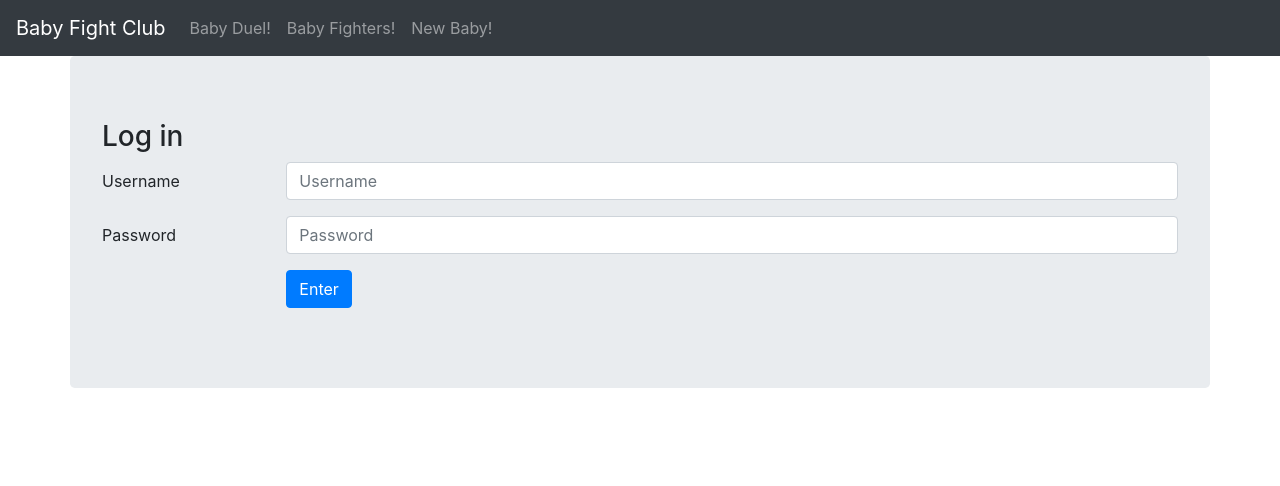
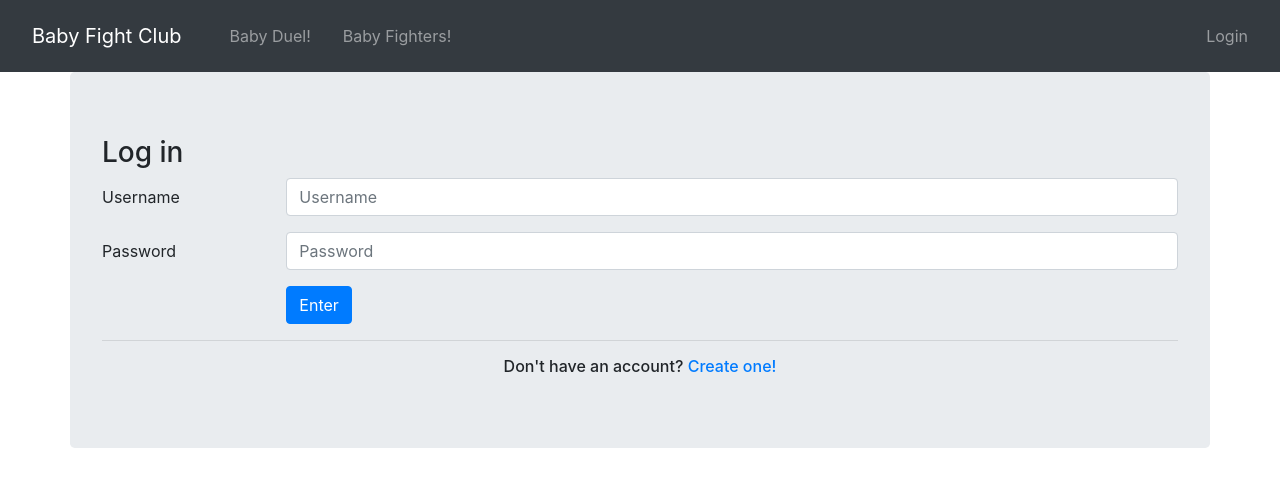
Before and after one commit to rubyszk/bfc, a React (Create React App) app: page /log-in in a window 1280 px wide. Shown: the top 486 px of the page. Built offline with nearby package versions, Linux system fonts and the light colour scheme; no server answers.

Commit message:
2nd code clean up. soft login and user restrictions now working

```diff
--- a/src/App.js
+++ b/src/App.js
@@ -12,6 +12,7 @@ import UserSignUp from './components/UserSignUp.js';
 import LogInPage from './components/LogInPage.js'
 import EditForm from './components/Edit.js'
 import UserPage from './components/UserPage.js'
+import NavigationBar from './components/NavigationBar';
 
 let baseURL = 'https://bfc-backend-api.herokuapp.com';
 
@@ -25,7 +26,8 @@ class App extends React.Component {
         baby1: {},
         baby2: {}
       },
-      currentUser: {}
+      currentUser: null,
+      userBabies: []
     };
 
     this.getBabies = this.getBabies.bind(this);
@@ -37,6 +39,7 @@ class App extends React.Component {
     this.updateScores = this.updateScores.bind(this);
     this.createUser = this.createUser.bind(this);
     this.loginUser = this.loginUser.bind(this);
+    this.logoutUser = this.logoutUser.bind(this);
   }
 
   // add new baby
@@ -60,13 +63,20 @@ class App extends React.Component {
     })
   }
 
+  // Log out User
+  logoutUser(user) {
+    this.setState({
+      currentUser: null
+    })
+  }
+
   componentDidMount() {
     this.getBabies();
     this.getTwoRandomBabies();
     // this.deleteBaby();
   }
 
-  async deleteBaby(){
+  async deleteBaby() {
     const response = await axios.delete(`${baseURL}/babies/5d5ca9dbb7f31a0017c9360e`);
     const data = response.data.deletedBaby;
     console.log(data);
@@ -100,8 +110,7 @@ class App extends React.Component {
       _id: baby1._id
     }
     // make some conditions to make sure baby1 is not equal to baby2
-    while(baby2._id === baby1._id)
-    {
+    while (baby2._id === baby1._id) {
       secondResponse = await axios(`${baseURL}/babies/random`);
       baby2 = secondResponse.data.foundBabies;
     }
@@ -115,7 +124,7 @@ class App extends React.Component {
     console.log(this.state.duelBabies);
   }
 
-  async updateScores(winBaby, lossBaby){
+  async updateScores(winBaby, lossBaby) {
     let updatedWinBaby = winBaby;
     updatedWinBaby.wins = winBaby.wins + 1;
 
@@ -126,7 +135,7 @@ class App extends React.Component {
 
     await axios.put(`${baseURL}/babies/${lossBaby._id}`, updatedLossBaby);
 
-    if(this.state.duelBabies.baby1._id === winBaby._id){
+    if (this.state.duelBabies.baby1._id === winBaby._id) {
       console.log('hello')
       this.setState({
         duelBabies: {
@@ -154,15 +163,14 @@ class App extends React.Component {
       _id: winBaby._id
     }
 
-    while(newDuelBaby._id === winBaby._id || newDuelBaby._id === lossBaby._id)
-    {
+    while (newDuelBaby._id === winBaby._id || newDuelBaby._id === lossBaby._id) {
       response = await axios(`${baseURL}/babies/random`);
       newDuelBaby = response.data.foundBabies;
     }
 
     console.log(newDuelBaby);
 
-    if(this.state.duelBabies.baby1._id === lossBaby._id){
+    if (this.state.duelBabies.baby1._id === lossBaby._id) {
       console.log('hello')
       this.setState({
         duelBabies: {
@@ -195,39 +203,40 @@ class App extends React.Component {
   render() {
     return (
       <Router>
-        <div>
-          <Route path='/' exact component={LandingPage} />
+      <div>
+          <NavigationBar currentUser={this.state.currentUser} logoutUser={this.logoutUser}/>
+          <Route path='/' exact render={() => <LandingPage currentUser={this.state.currentUser}/>} />
           <Route
             path='/babies/duel'
-            render={() => <ComparisonPage duelBabies={this.state.duelBabies} changeDuelBaby={this.changeDuelBaby} currentUser={this.state.currentUser}/>}
+            render={() => <ComparisonPage duelBabies={this.state.duelBabies} changeDuelBaby={this.changeDuelBaby} currentUser={this.state.currentUser} />}
           />
           <Route
             path='/babies/show'
-            render={() => <Show currentBaby={this.state.currentBaby} getSpecificBaby={this.getSpecificBaby} currentUser={this.state.currentUser}/>}
+            render={() => <Show currentBaby={this.state.currentBaby} getSpecificBaby={this.getSpecificBaby} currentUser={this.state.currentUser} />}
           />
           <Route
             path='/babies/new'
-            render={() => <NewBaby addBaby={this.addBaby} baseURL={baseURL} currentUser={this.state.currentUser}/>}
+            render={() => <NewBaby addBaby={this.addBaby} baseURL={baseURL} currentUser={this.state.currentUser} />}
           />
           <Route
             path='/babies/all'
-            render={() => <Index babies={this.state.babies} getSpecificBaby={this.getSpecificBaby} currentUser={this.state.currentUser}/>}
+            render={() => <Index babies={this.state.babies} getSpecificBaby={this.getSpecificBaby} currentUser={this.state.currentUser} />}
           />
           <Route
             path='/new-user'
-            render={() => <UserSignUp createUser={this.createUser} baseURL={baseURL} currentUser={this.state.currentUser}/>}
+            render={() => <UserSignUp createUser={this.createUser} baseURL={baseURL} currentUser={this.state.currentUser} />}
           />
           <Route
-          path='/log-in'
-          render={() => <LogInPage loginUser={this.loginUser} baseURL={baseURL} currentUser={this.state.currentUser}/>}
+            path='/log-in'
+            render={() => <LogInPage loginUser={this.loginUser} baseURL={baseURL} currentUser={this.state.currentUser} />}
           />
           <Route
-          path='/edit'
-          render={() => <EditForm currentBaby={this.state.currentBaby} baseURL={baseURL} getSpecificBaby={this.getSpecificBaby} handleEditChange={this.handleEditChange} currentUser={this.state.currentUser}/>}
+            path='/edit'
+            render={() => <EditForm currentBaby={this.state.currentBaby} baseURL={baseURL} getSpecificBaby={this.getSpecificBaby} handleEditChange={this.handleEditChange} currentUser={this.state.currentUser} />}
           />
           <Route
-          path='/user'
-          render={() => <UserPage babies={this.state.babies} />}
+            path='/user'
+            render={() => <UserPage babies={this.state.babies} currentUser={this.state.currentUser} />}
           />
         </div>
       </Router>
--- a/src/components/ComparisonPage.js
+++ b/src/components/ComparisonPage.js
@@ -1,5 +1,4 @@
 import React, {Component} from 'react'
-import NavigationBar from './NavigationBar';
 
 class ComparisonPage extends Component {
     constructor(props){
@@ -19,7 +18,6 @@ class ComparisonPage extends Component {
     render() {
         return (
             <div>
-                <NavigationBar/>
                 <div className='container jumbotron'>
                     <div className="row">
                         <div className="col-5">
--- a/src/components/Edit.js
+++ b/src/components/Edit.js
@@ -1,9 +1,6 @@
 import React from 'react';
 import axios from 'axios';
 import { Form, Row, Col, Button } from 'react-bootstrap';
-
-import NavigationBar from './NavigationBar';
-
 class EditForm extends React.Component {
   constructor(props) {
     super(props);
@@ -41,7 +38,6 @@ class EditForm extends React.Component {
   render() {
     return (
       <form onSubmit={this.handleSubmit}>
-        <NavigationBar />
         <div className='jumbotron container'>
           <h3>Edit Baby</h3>
           <Form onSubmit={this.handleSubmit}>
--- a/src/components/Index.js
+++ b/src/components/Index.js
@@ -1,7 +1,6 @@
 // import axios from 'axios';
 import React from 'react';
 import { Redirect } from 'react-router-dom'
-import NavigationBar from './NavigationBar';
 class Index extends React.Component {
   constructor(props) {
     super(props);
@@ -30,7 +29,6 @@ class Index extends React.Component {
     return (
       <div>
         {this.renderRedirect()}
-        <NavigationBar />
         <div className='container jumbotron'>
           <div className='index row justify-content-center'>
             {this.props.babies
--- a/src/components/LandingPage.js
+++ b/src/components/LandingPage.js
@@ -1,13 +1,19 @@
 import React, { Component } from 'react';
-import NavigationBar from './NavigationBar.js'
+import { BrowserRouter as Router, Route, Link } from 'react-router-dom';
+import { Redirect } from 'react-router-dom';
 import './LandingPage.css'
 
 class LandingPage extends Component {
+  renderRedirect = () => {
+    if (this.props.currentUser !== null) {
+      return <Redirect to='/user' />;
+    }
+  };
   render() {
     // console.log(this.props);
     return (
       <div className='landing'>
-        <NavigationBar />
+      {this.renderRedirect()}
         <div className="d-flex align-items-center">
           <div className='jumbotron container'>
             <div className='main d-flex justify-content-center'>
@@ -15,9 +21,9 @@ class LandingPage extends Component {
             </div>
 
             <div className='d-flex justify-content-around'>
-              <a href='/babies/duel'><button type="button" class="btn btn-primary">Enter</button></a>
-              <a href='/log-in'><button type="button" class="btn btn-primary">Log In</button></a>
-              <a href='/new-user'><button type="button" class="btn btn-primary">Register</button></a>
+              <Link to='/babies/duel'><button type="button" class="btn btn-primary">Enter</button></Link>
+              <Link to='/log-in'><button type="button" class="btn btn-primary">Log In</button></Link>
+              <Link to='/new-user'><button type="button" class="btn btn-primary">Register</button></Link>
             </div>
           </div>
         </div>
--- a/src/components/LogInPage.js
+++ b/src/components/LogInPage.js
@@ -2,7 +2,7 @@ import React, { Component } from 'react';
 import {Redirect} from 'react-router-dom';
 import axios from 'axios';
 import { Form, Row, Col, Button } from 'react-bootstrap';
-import NavigationBar from './NavigationBar';
+import { BrowserRouter as Router, Route, Link } from 'react-router-dom';
 
 class LogInPage extends React.Component {
   constructor(props) {
@@ -55,8 +55,8 @@ class LogInPage extends React.Component {
 
 
   renderRedirect = () => {
-      if (this.state.toUserPage) {
-          return <Redirect to='/babies/duel' />
+      if (this.state.toUserPage || this.props.currentUser !== null) {
+          return <Redirect to='/user' />
       }
   }
 
@@ -74,7 +74,6 @@ class LogInPage extends React.Component {
     return (
       <div>
         {this.renderRedirect()}
-        <NavigationBar/>
         {this.hasError()}
             <div className="jumbotron container">
                 <h3> Log in </h3>
@@ -103,6 +102,10 @@ class LogInPage extends React.Component {
                     </Col>
                 </Form.Group>
               </Form>
+              <hr/>
+              <div className="d-flex justify-content-center">
+                <h6>Don't have an account? <Link to="/new-user">Create one!</Link></h6>
+              </div>
             </div>
         </div>
 
--- a/src/components/NavigationBar.js
+++ b/src/components/NavigationBar.js
@@ -2,20 +2,31 @@ import React from 'react';
 import {Navbar, Nav} from 'react-bootstrap';
 import { BrowserRouter as Router, Route, Link } from 'react-router-dom';
 
-class NavigationBar extends React.Component {
-    render() {
+class NavigationBar extends React.Component {render() {
         return (
-            <Navbar bg="dark" variant="dark" expand="lg">
-            <Navbar.Brand href="/">Baby Fight Club</Navbar.Brand>
-            <Navbar.Toggle aria-controls="basic-navbar-nav" />
-            <Navbar.Collapse id="basic-navbar-nav">
+            <Navbar collapseOnSelect expand="lg" bg="dark" variant="dark">
+            <Nav.Link href="#"><Link to="/" className="navbar-brand" data-toggle="collapse" data-target="#navbar" ui-sref="home">Baby Fight Club</Link></Nav.Link>
+            <Navbar.Toggle aria-controls="responsive-navbar-nav" />
+            <Navbar.Collapse id="responsive-navbar-nav">
                 <Nav className="mr-auto">
-                <Link to="/babies/duel" className="nav-link">Baby Duel!</Link>
-                <Link to="/babies/all" className="nav-link">Baby Fighters!</Link>
+                <Nav.Link href="#"><Link to="/babies/duel" className="nav-link">Baby Duel!</Link></Nav.Link>
+                <Nav.Link href="#"><Link to="/babies/all" className="nav-link">Baby Fighters!</Link></Nav.Link>
                 {
-                    this.props.currentUser !== {} ? <Link to="/babies/new" className="nav-link">New Baby!</Link> : null
+                    this.props.currentUser !== null ? <Nav.Link href="#"><Link to="/babies/new" className="nav-link">New Baby!</Link></Nav.Link> : null
                 }
                 </Nav>
+                {
+                    this.props.currentUser !== null ?
+                    (<Nav>
+                        <Nav.Link href="#"><Link to="#" className="nav-link">Settings</Link></Nav.Link>
+                        <Nav.Link href="#"><Link to="#" className="nav-link" onClick={() => this.props.logoutUser(this.props.currentUser)}>Log Out</Link></Nav.Link>
+                      </Nav>) :
+                      (
+                          <Nav>
+                            <Nav.Link href="#"><Link to="/log-in" className="nav-link">Login</Link></Nav.Link>
+                          </Nav>
+                      )
+                }
             </Navbar.Collapse>
             </Navbar>
         )
--- a/src/components/NewBaby.js
+++ b/src/components/NewBaby.js
@@ -2,10 +2,6 @@ import React from 'react';
 import axios from 'axios';
 import { Form, Row, Col, Button } from 'react-bootstrap';
 import {Redirect} from 'react-router-dom';
-
-
-import NavigationBar from './NavigationBar';
-
 class NewBaby extends React.Component {
     constructor(props) {
         super(props);
@@ -60,7 +56,9 @@ class NewBaby extends React.Component {
 
     renderRedirect = () => {
         if (this.state.toIndexPage) {
-            return <Redirect to='/babies/all' />
+            return <Redirect to='/user' />
+        } else if (this.props.currentUser === null) {
+            return <Redirect to='/' />
         }
     }
 
@@ -68,7 +66,6 @@ class NewBaby extends React.Component {
         return (
             <div>
             {this.renderRedirect()}
-            <NavigationBar/>
             <div className="jumbotron container">
                 <h3>Add a New Baby</h3>
                 <Form onSubmit={this.handleSubmit}>
@@ -84,7 +81,7 @@ class NewBaby extends React.Component {
 
                     <Form.Group as={Row}>
                         <Form.Label column sm={2}>
-                            Age
+                            Age (in months)
                     </Form.Label>
                         <Col sm={10}>
                             <Form.Control type="number" id="age" name="age" value={this.state.age} onChange={this.handleChange} />
@@ -102,6 +99,7 @@ class NewBaby extends React.Component {
                                     value="Featherweight"
                                     name="weight"
                                     id="formHorizontalRadios1"
+                                    defaultChecked
                                     onChange={this.handleChange}
                                 />
                                 <Form.Check
--- a/src/components/Show.js
+++ b/src/components/Show.js
@@ -1,5 +1,4 @@
 import React from 'react';
-import NavigationBar from './NavigationBar';
 import { Redirect } from 'react-router-dom';
 import { BrowserRouter as Link } from 'react-router-dom';
 import ShowAllPage from './Index';
@@ -8,7 +7,8 @@ class Show extends React.Component {
   constructor(props) {
     super(props);
     this.state = {
-      toEditPage: false
+      toEditPage: false,
+      toShowAllPage: false
     };
     this.renderRedirect = this.renderRedirect.bind(this);
   }
@@ -21,9 +21,17 @@ class Show extends React.Component {
     this.props.getSpecificBaby(id);
   }
 
+  goToShowAllPage() {
+    this.setState({
+      toShowAllPage: true
+    });
+  }
+
   renderRedirect = () => {
     if (this.state.toEditPage) {
       return <Redirect to='/edit' />;
+    } else if (this.state.toShowAllPage) {
+      return <Redirect to='/babies/all' />;
     }
   };
 
@@ -31,7 +39,6 @@ class Show extends React.Component {
     return (
       <div>
         {this.renderRedirect()}
-        <NavigationBar />
         <div className='container jumbotron'>
           <div className='show'>
             <div className='square-image-container mx-auto'>
@@ -47,8 +54,12 @@ class Show extends React.Component {
             <h3>Wins: {this.props.currentBaby.wins}</h3>
             <h3>Losses: {this.props.currentBaby.losses}</h3>
             <h3>Bio: {this.props.currentBaby.about}</h3>
-            <a href='/babies/all'><button class="btn btn-dark">Back</button></a>
-            <button
+            <button className="btn btn-dark" onClick={() => {
+              this.goToShowAllPage();
+            }}>Back</button>
+            {
+              this.props.currentUser !== null && (this.props.currentBaby.userId === this.props.currentUser._id || this.props.currentUser.isAdmin)? (
+                <button
               className='btn btn-primary'
               onClick={() => {
                 this.goToEditPage(this.props.currentBaby._id);
@@ -57,6 +68,10 @@ class Show extends React.Component {
             >
               EDIT
             </button>
+              ) : null
+            }
+
+
           </div>
         </div>
       </div>
--- a/src/components/UserPage.js
+++ b/src/components/UserPage.js
@@ -1,20 +1,26 @@
 import React from 'react';
-import NavigationBar from './NavigationBar';
-
-
+import {Redirect} from 'react-router-dom';
 
 class UserPage extends React.Component {
+    renderRedirect = () => {
+        if (this.props.currentUser === null) {
+          return <Redirect to='/' />;
+        }
+      };
     render()    {
         return(
             <div>
-                <NavigationBar />
+                {this.renderRedirect()}
                     <header>
-                        <div className='top'> {this.props.userName} </div>
+                    {
+                        this.props.currentUser !== null ? (<div className='top'> Hello, {this.props.currentUser.firstName} {this.props.currentUser.lastName} </div>) : null
+                    }
                     </header>
 
                     <body>
                         <div>
                             {this.props.babies.map((baby) => {
+                                if(baby.userId === this.props.currentUser._id){
                                     return(
                                         <div className='MainUser'>
                                             <div>
@@ -32,6 +38,7 @@ class UserPage extends React.Component {
                                                 </div>
                                         </div>
                                     )
+                                }
                             })}
                         </div>
                     </body>
--- a/src/components/UserSignUp.js
+++ b/src/components/UserSignUp.js
@@ -47,6 +47,7 @@ class NewBaby extends React.Component {
 
     render() {
         return (
+            <div>
                 <div className='jumbotron container'>
                 {this.renderRedirect()}
                         <h1> Sign Up New User </h1>
@@ -83,6 +84,7 @@ class NewBaby extends React.Component {
                             </div>
                         </form>
                 </div>
+            </div>
         )
     }
 }
```
Lines whose indentation alone changed are shown as unchanged.
